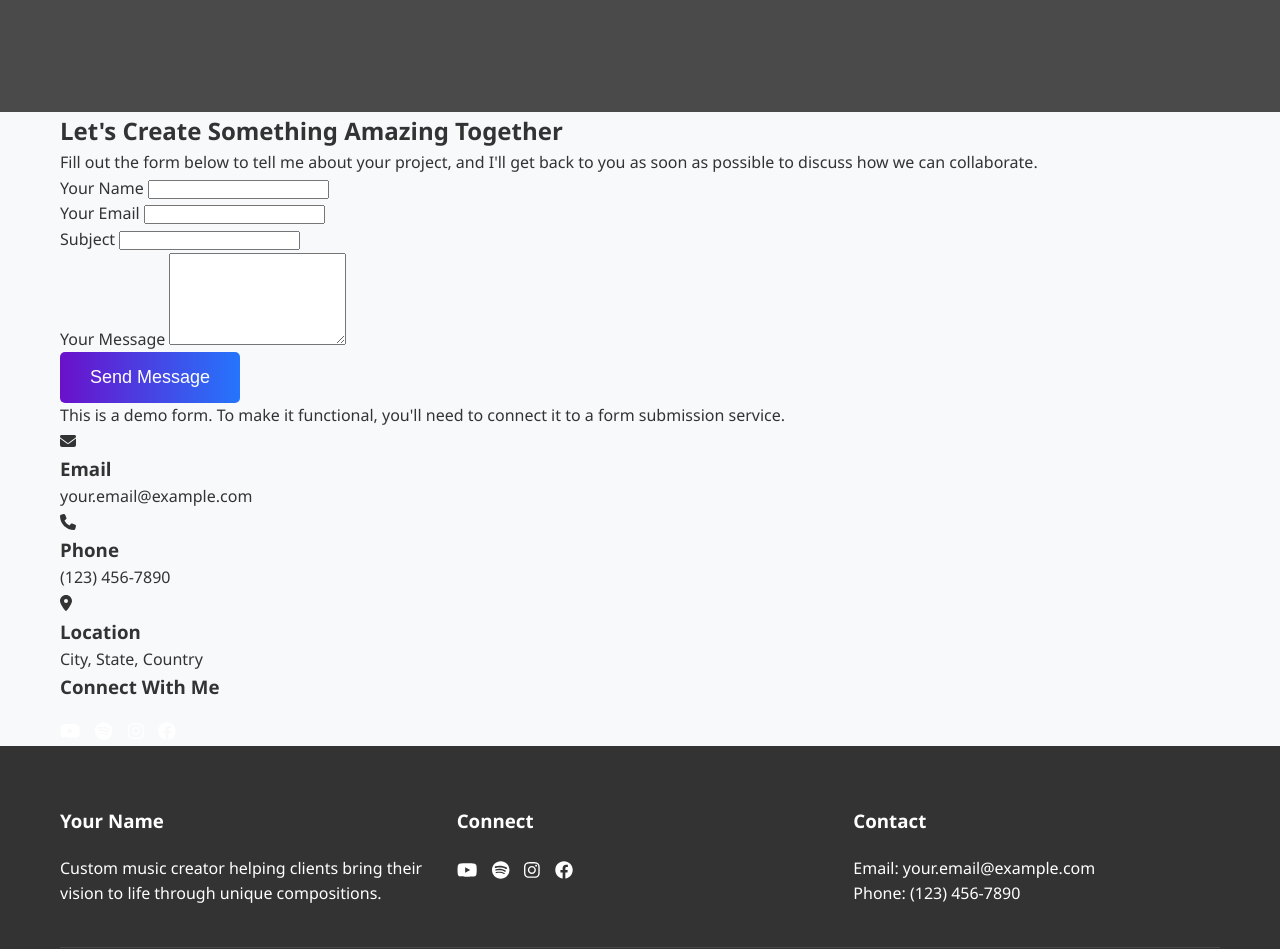
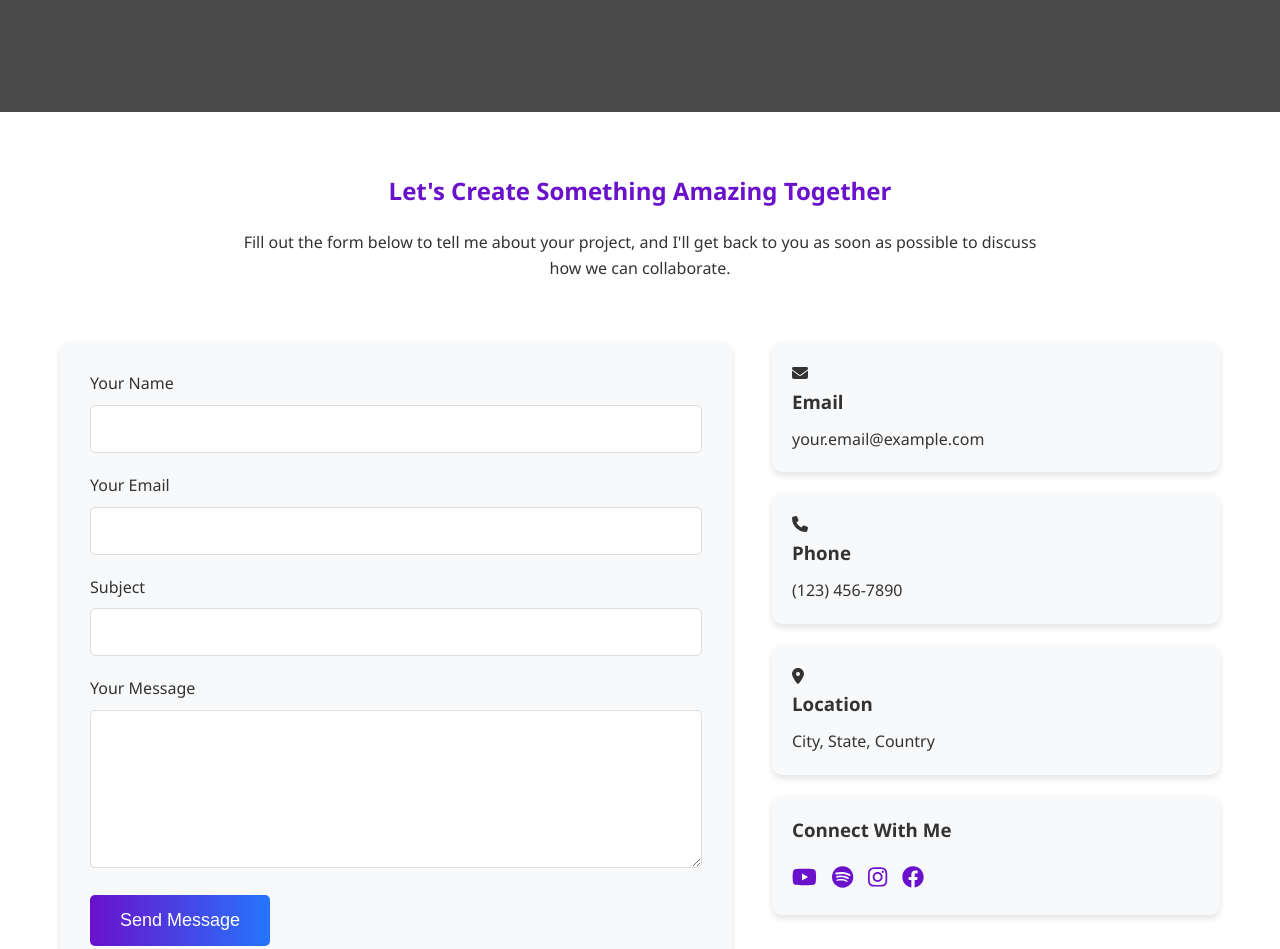
Before and after one commit to Rosezz23/Heartune, a plain HTML site: page contact.html in a window 1280 px wide. Shown: the part 314-1263 px from the top of the page. Drawn offline with Linux system fonts and the light colour scheme.

Commit message:
Update style.css

```diff
--- a/css/style.css
+++ b/css/style.css
@@ -455,3 +455,118 @@ footer {
         grid-template-columns: 1fr;
     }
 }
+/* Contact Page Styles */
+.contact-content {
+    padding: 60px 0;
+    background-color: white;
+}
+
+.contact-intro {
+    text-align: center;
+    max-width: 800px;
+    margin: 0 auto 60px;
+}
+
+.contact-intro h2 {
+    color: var(--primary-color);
+    margin-bottom: 20px;
+}
+
+.contact-grid {
+    display: grid;
+    grid-template-columns: 3fr 2fr;
+    gap: 40px;
+}
+
+.contact-form {
+    background-color: #f8f9fa;
+    padding: 30px;
+    border-radius: 10px;
+    box-shadow: 0 4px 6px rgba(0, 0, 0, 0.1);
+}
+
+.form-group {
+    margin-bottom: 20px;
+}
+
+.form-group label {
+    display: block;
+    margin-bottom: 8px;
+    font-weight: 500;
+}
+
+.form-group input,
+.form-group textarea {
+    width: 100%;
+    padding: 12px;
+    border: 1px solid #ddd;
+    border-radius: 5px;
+    font-family: inherit;
+    font-size: 16px;
+}
+
+.form-group textarea {
+    resize: vertical;
+}
+
+.form-note {
+    margin-top: 20px;
+    font-size: 14px;
+    font-style: italic;
+    color: #666;
+}
+
+.contact-info {
+    display: flex;
+    flex-direction: column;
+    gap: 20px;
+}
+
+.info-item {
+    background-color: #f8f9fa;
+    padding: 20px;
+    border-radius: 10px;
+    box-shadow: 0 4px 6px rgba(0, 0, 0, 0.1);
+}
+
+.info-item i {
+    color: var(--primary-color);
+    font-size: 24px;
+    margin-bottom: 15px;
+}
+
+.info-item h3 {
+    margin-bottom: 10px;
+}
+
+.social-connect {
+    background-color: #f8f9fa;
+    padding: 20px;
+    border-radius: 10px;
+    box-shadow: 0 4px 6px rgba(0, 0, 0, 0.1);
+}
+
+.social-connect h3 {
+    margin-bottom: 15px;
+}
+
+.social-connect .social-links {
+    display: flex;
+    gap: 15px;
+}
+
+.social-connect .social-links a {
+    font-size: 22px;
+    color: var(--primary-color);
+    transition: color 0.3s;
+}
+
+.social-connect .social-links a:hover {
+    color: var(--secondary-color);
+}
+
+@media (max-width: 768px) {
+    .contact-grid {
+        grid-template-columns: 1fr;
+    }
+}
```
